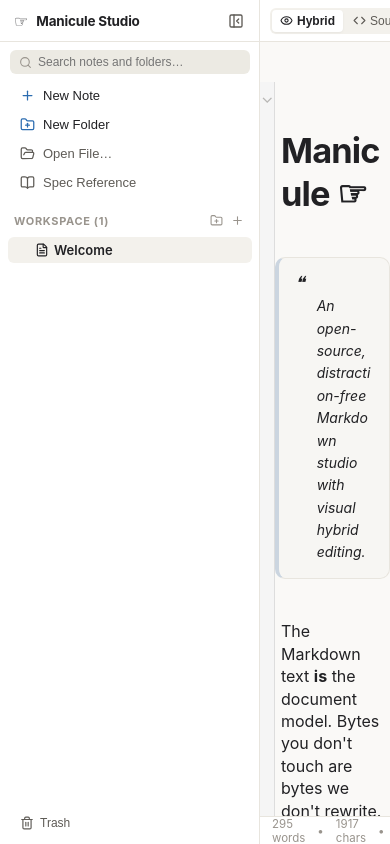
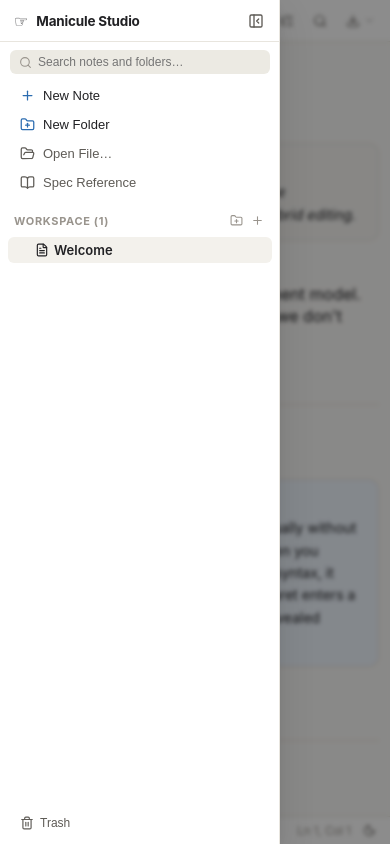
Before and after one commit to swsarancodes/Asterism, a React (Vite) app: page / in a window 390 px wide. Built offline with nearby package versions, Linux system fonts and the light colour scheme.

Commit message:
fix(ui): improve responsive layout across TabBar, Sidebar, Outline, and StatusBar

```diff
--- a/src/App.tsx
+++ b/src/App.tsx
@@ -12,6 +12,16 @@
 export const App: React.FC = () => {
   const theme = useSettingsStore((s) => s.theme);
   const mode = useSettingsStore((s) => s.mode);
+
+  const [isMobile, setIsMobile] = React.useState(
+    typeof window !== 'undefined' ? window.innerWidth < 768 : false
+  );
+
+  React.useEffect(() => {
+    const handleResize = () => setIsMobile(window.innerWidth < 768);
+    window.addEventListener('resize', handleResize);
+    return () => window.removeEventListener('resize', handleResize);
+  }, []);
 
   // Sync theme to root attribute
   useEffect(() => {
@@ -37,6 +47,7 @@
       <div
         style={{
           flex: 1,
+          minWidth: 0,
           display: 'flex',
           flexDirection: 'column',
           height: '100%',
@@ -47,18 +58,37 @@
         <TabBar />
 
         {/* Editor & Outline Area */}
-        <div style={{ flex: 1, position: 'relative', overflow: 'hidden', display: 'flex' }}>
+        <div style={{ flex: 1, minWidth: 0, position: 'relative', overflow: 'hidden', display: 'flex' }}>
           {mode === 'split' ? (
-            <>
-              <div style={{ flex: 1, height: '100%', borderRight: '1px solid var(--as-border)' }}>
+            <div
+              style={{
+                flex: 1,
+                minWidth: 0,
+                display: 'flex',
+                flexDirection: isMobile ? 'column' : 'row',
+                height: '100%',
+                width: '100%',
+                overflow: 'hidden',
+              }}
+            >
+              <div
+                style={{
+                  flex: 1,
+                  minWidth: 0,
+                  height: isMobile ? '50%' : '100%',
+                  borderRight: isMobile ? 'none' : '1px solid var(--as-border)',
+                  borderBottom: isMobile ? '1px solid var(--as-border)' : 'none',
+                  overflow: 'hidden',
+                }}
+              >
                 <EditorPane modeOverride="hybrid" />
               </div>
-              <div style={{ flex: 1, height: '100%' }}>
+              <div style={{ flex: 1, minWidth: 0, height: isMobile ? '50%' : '100%', overflow: 'hidden' }}>
                 <EditorPane modeOverride="source" />
               </div>
-            </>
+            </div>
           ) : (
-            <div style={{ flex: 1, height: '100%', overflow: 'hidden' }}>
+            <div style={{ flex: 1, minWidth: 0, height: '100%', overflow: 'hidden' }}>
               <EditorPane />
             </div>
           )}
--- a/src/app/components/DocumentOutline.tsx
+++ b/src/app/components/DocumentOutline.tsx
@@ -80,6 +80,16 @@
 
   const [activeHeadingId, setActiveHeadingId] = React.useState<string | null>(null);
 
+  const [isCompact, setIsCompact] = React.useState(
+    typeof window !== 'undefined' ? window.innerWidth < 960 : false
+  );
+
+  React.useEffect(() => {
+    const handleResize = () => setIsCompact(window.innerWidth < 960);
+    window.addEventListener('resize', handleResize);
+    return () => window.removeEventListener('resize', handleResize);
+  }, []);
+
   // Scroll spy & cursor tracking observer
   React.useEffect(() => {
     const scroller = typeof document !== 'undefined' ? document.querySelector('.cm-scroller') : null;
@@ -119,13 +129,27 @@
         detail: { line: heading.line, pos: heading.pos },
       })
     );
+    if (isCompact) {
+      toggleOutline();
+    }
   };
 
   return (
+    <>
+      {/* Backdrop for compact viewports */}
+      {isCompact && (
+        <div
+          className="as-outline-backdrop"
+          onClick={toggleOutline}
+          aria-hidden="true"
+        />
+      )}
       <aside
         aria-label="Document Outline"
+        className="as-outline-drawer"
         style={{
-        width: '260px',
+          width: isCompact ? '280px' : '260px',
+          maxWidth: '85vw',
           height: '100%',
           backgroundColor: 'var(--as-bg-surface)',
           borderLeft: '1px solid var(--as-border)',
@@ -133,7 +157,12 @@
           flexDirection: 'column',
           flexShrink: 0,
           userSelect: 'none',
-        zIndex: 10,
+          zIndex: isCompact ? 40 : 10,
+          position: isCompact ? 'absolute' : 'relative',
+          right: 0,
+          top: 0,
+          bottom: 0,
+          boxShadow: isCompact ? 'var(--as-shadow-lg, 0 8px 30px rgba(0,0,0,0.2))' : 'none',
           animation: 'fadeIn 0.15s ease',
         }}
       >
@@ -309,5 +338,6 @@
         </div>
       </div>
     </aside>
+    </>
   );
 };
--- a/src/app/components/FloatingToolbar.tsx
+++ b/src/app/components/FloatingToolbar.tsx
@@ -132,13 +132,20 @@
     }
   };
 
+  const clampedLeft = typeof window !== 'undefined'
+    ? Math.max(140, Math.min(position.left, window.innerWidth - 140))
+    : position.left;
+  const clampedTop = Math.max(50, position.top);
+
   return (
     <div
       style={{
         position: 'fixed',
-        top: `${position.top}px`,
-        left: `${position.left}px`,
+        top: `${clampedTop}px`,
+        left: `${clampedLeft}px`,
         transform: 'translate(-50%, -100%) translateY(-10px)',
+        maxWidth: 'calc(100vw - 20px)',
+        overflowX: 'auto',
         zIndex: 9000,
         display: 'flex',
         alignItems: 'center',
--- a/src/app/components/Sidebar.tsx
+++ b/src/app/components/Sidebar.tsx
@@ -40,6 +40,18 @@
 
   const sidebarOpen = useSettingsStore((s) => s.sidebarOpen);
   const toggleSidebar = useSettingsStore((s) => s.toggleSidebar);
+
+  const [isCompact, setIsCompact] = useState(
+    typeof window !== 'undefined' ? window.innerWidth < 768 : false
+  );
+
+  useEffect(() => {
+    const handleResize = () => {
+      setIsCompact(window.innerWidth < 768);
+    };
+    window.addEventListener('resize', handleResize);
+    return () => window.removeEventListener('resize', handleResize);
+  }, []);
 
   const [query, setQuery] = useState('');
   const [searchFocused, setSearchFocused] = useState(false);
@@ -459,7 +471,10 @@
                   setDraggedItemId(null);
                   setDropTargetId(null);
                 }}
-                onClick={() => setActiveDoc(doc.id)}
+                onClick={() => {
+                  setActiveDoc(doc.id);
+                  if (isCompact) toggleSidebar();
+                }}
                 onDoubleClick={(e) => handleStartRename(doc.id, doc.meta.fileName, 'doc', e)}
                 style={{
                   display: 'flex',
@@ -657,11 +672,22 @@
   };
 
   return (
+    <>
+      {/* Mobile/Compact Backdrop */}
+      {sidebarOpen && isCompact && (
+        <div
+          className="as-sidebar-backdrop"
+          onClick={toggleSidebar}
+          aria-hidden="true"
+        />
+      )}
       <aside
         aria-label="File Navigation"
+        className="as-sidebar"
         style={{
-        width: sidebarOpen ? '260px' : '0px',
-        minWidth: sidebarOpen ? '260px' : '0px',
+          width: sidebarOpen ? (isCompact ? '280px' : '260px') : '0px',
+          minWidth: sidebarOpen ? (isCompact ? '280px' : '260px') : '0px',
+          maxWidth: isCompact ? '85vw' : '260px',
           height: '100%',
           backgroundColor: 'var(--as-bg-surface)',
           borderRight: sidebarOpen ? '1px solid var(--as-border)' : 'none',
@@ -669,13 +695,19 @@
           flexDirection: 'column',
           transition: 'all var(--as-transition-normal)',
           overflow: 'hidden',
-        zIndex: 20,
+          zIndex: isCompact ? 100 : 20,
+          position: isCompact ? 'fixed' : 'relative',
+          left: 0,
+          top: 0,
+          bottom: 0,
+          boxShadow: isCompact && sidebarOpen ? 'var(--as-shadow-lg, 0 10px 30px rgba(0,0,0,0.25))' : 'none',
           flexShrink: 0,
         }}
       >
         <div
           style={{
-          width: '260px',
+            width: isCompact ? '280px' : '260px',
+            maxWidth: isCompact ? '85vw' : '260px',
             height: '100%',
             display: 'flex',
             flexDirection: 'column',
@@ -999,7 +1031,10 @@
                 return (
                   <div
                     key={`search-doc-${doc.id}`}
-                    onClick={() => setActiveDoc(doc.id)}
+                    onClick={() => {
+                      setActiveDoc(doc.id);
+                      if (isCompact) toggleSidebar();
+                    }}
                     style={{
                       display: 'flex',
                       alignItems: 'center',
@@ -1144,5 +1179,6 @@
       {/* Trash Recovery Modal */}
       <TrashModal isOpen={trashOpen} onClose={() => setTrashOpen(false)} />
     </aside>
+    </>
   );
 };
--- a/src/app/components/SlashCommandMenu.tsx
+++ b/src/app/components/SlashCommandMenu.tsx
@@ -351,15 +351,23 @@
 
   if (!isOpen || !position || !view || !slashRange) return null;
 
+  const menuLeft = typeof window !== 'undefined'
+    ? Math.max(10, Math.min(position.left, window.innerWidth - 305))
+    : position.left;
+  const menuTop = typeof window !== 'undefined'
+    ? Math.max(10, Math.min(position.top + 24, window.innerHeight - 350))
+    : position.top + 24;
+
   return (
     <div
       ref={listRef}
       style={{
         position: 'fixed',
-        top: `${position.top + 24}px`,
-        left: `${Math.min(position.left, window.innerWidth - 320)}px`,
+        top: `${menuTop}px`,
+        left: `${menuLeft}px`,
         zIndex: 9500,
         width: '290px',
+        maxWidth: 'calc(100vw - 20px)',
         maxHeight: '340px',
         backgroundColor: 'var(--as-bg-surface)',
         border: '1px solid var(--as-border)',
--- a/src/app/components/StatusBar.tsx
+++ b/src/app/components/StatusBar.tsx
@@ -38,23 +38,32 @@
       }}
     >
       {/* Left side: word statistics */}
-      <div style={{ display: 'flex', alignItems: 'center', gap: '12px' }}>
+      <div
+        style={{
+          display: 'flex',
+          alignItems: 'center',
+          gap: '8px',
+          minWidth: 0,
+          overflow: 'hidden',
+          whiteSpace: 'nowrap',
+        }}
+      >
         <span>
           {wordCount} {wordCount === 1 ? 'word' : 'words'}
         </span>
-        <span>•</span>
-        <span>{charCount} chars</span>
-        <span>•</span>
-        <span>{readingTime} min read</span>
+        <span className="as-status-extra">•</span>
+        <span className="as-status-extra">{charCount} chars</span>
+        <span className="as-status-extra">•</span>
+        <span className="as-status-extra">{readingTime} min read</span>
       </div>
 
       {/* Right side: cursor coordinates, encoding, theme */}
-      <div style={{ display: 'flex', alignItems: 'center', gap: '14px' }}>
+      <div style={{ display: 'flex', alignItems: 'center', gap: '10px', flexShrink: 0 }}>
         <span>
           Ln {line}, Col {col}
         </span>
-        <span>•</span>
-        <span>
+        <span className="as-status-extra">•</span>
+        <span className="as-status-extra">
           {lineEnding === 'crlf' ? 'CRLF' : 'LF'} • UTF-8
         </span>
 
--- a/src/app/components/TabBar.tsx
+++ b/src/app/components/TabBar.tsx
@@ -87,6 +87,7 @@
 
   return (
     <div
+      className="as-tabbar"
       style={{
         display: 'flex',
         alignItems: 'center',
@@ -94,19 +95,30 @@
         height: '42px',
         borderBottom: '1px solid var(--as-border)',
         backgroundColor: 'var(--as-bg-surface)',
-        padding: '0 10px',
+        padding: '0 8px',
         userSelect: 'none',
         flexShrink: 0,
+        overflow: 'hidden',
       }}
     >
-      {/* Left side: Expand sidebar button (when collapsed) + Tabs */}
-      <div style={{ display: 'flex', alignItems: 'center', gap: '4px', overflowX: 'auto' }}>
-        {/* Top-Left Expand Sidebar Button when collapsed */}
-        {!sidebarOpen && (
+      {/* Left side: Sidebar toggle button + Scrollable Tabs */}
+      <div
+        className="as-tabbar-left"
+        style={{
+          display: 'flex',
+          alignItems: 'center',
+          gap: '4px',
+          flex: 1,
+          minWidth: 0,
+          overflow: 'hidden',
+          marginRight: '6px',
+        }}
+      >
+        {/* Sidebar Toggle Button */}
         <button
           type="button"
-            aria-label="Expand sidebar (⌘\)"
-            title="Expand sidebar (⌘\)"
+          aria-label={sidebarOpen ? 'Collapse sidebar (⌘\\)' : 'Expand sidebar (⌘\\)'}
+          title={sidebarOpen ? 'Collapse sidebar (⌘\\)' : 'Expand sidebar (⌘\\)'}
           onClick={toggleSidebar}
           style={{
             display: 'flex',
@@ -116,10 +128,11 @@
             height: '28px',
             borderRadius: 'var(--as-radius-sm)',
             border: 'none',
-              backgroundColor: 'transparent',
-              color: 'var(--as-text-muted)',
+            backgroundColor: !sidebarOpen ? 'var(--as-bg-subtle)' : 'transparent',
+            color: !sidebarOpen ? 'var(--as-accent)' : 'var(--as-text-muted)',
             cursor: 'pointer',
-              marginRight: '6px',
+            flexShrink: 0,
+            marginRight: '4px',
             transition: 'all var(--as-transition-fast)',
           }}
           onMouseEnter={(e) => {
@@ -127,14 +140,26 @@
             e.currentTarget.style.color = 'var(--as-text)';
           }}
           onMouseLeave={(e) => {
-              e.currentTarget.style.backgroundColor = 'transparent';
-              e.currentTarget.style.color = 'var(--as-text-muted)';
+            e.currentTarget.style.backgroundColor = !sidebarOpen ? 'var(--as-bg-subtle)' : 'transparent';
+            e.currentTarget.style.color = !sidebarOpen ? 'var(--as-accent)' : 'var(--as-text-muted)';
           }}
         >
           <PanelLeft size={16} />
         </button>
-        )}
 
+        {/* Scrollable Tabs */}
+        <div
+          className="as-tab-scroll-container"
+          style={{
+            display: 'flex',
+            alignItems: 'center',
+            gap: '4px',
+            overflowX: 'auto',
+            overflowY: 'hidden',
+            flex: 1,
+            minWidth: 0,
+          }}
+        >
           {documents
             .filter((doc) => !doc.deletedAt)
             .map((doc) => {
@@ -146,11 +171,12 @@
                   key={doc.id}
                   onClick={() => setActiveDoc(doc.id)}
                   onDoubleClick={(e) => handleStartRename(doc.id, doc.meta.fileName, e)}
+                  className="as-tab-item"
                   style={{
                     display: 'flex',
                     alignItems: 'center',
                     gap: '6px',
-                padding: '5px 12px',
+                    padding: '5px 10px',
                     borderRadius: 'var(--as-radius-sm)',
                     fontSize: '13px',
                     fontWeight: isActive ? 600 : 400,
@@ -158,6 +184,10 @@
                     backgroundColor: isActive ? 'var(--as-bg-subtle)' : 'transparent',
                     cursor: 'pointer',
                     transition: 'all var(--as-transition-fast)',
+                    flexShrink: 0,
+                    whiteSpace: 'nowrap',
+                    maxWidth: '180px',
+                    minWidth: '50px',
                   }}
                   onMouseEnter={(e) => {
                     if (!isActive) e.currentTarget.style.backgroundColor = 'var(--as-bg-hover)';
@@ -166,7 +196,7 @@
                     if (!isActive) e.currentTarget.style.backgroundColor = 'transparent';
                   }}
                 >
-              <FileText size={14} style={{ opacity: isActive ? 1 : 0.7 }} />
+                  <FileText size={14} style={{ opacity: isActive ? 1 : 0.7, flexShrink: 0 }} />
 
                   {isEditing ? (
                     <input
@@ -202,7 +232,16 @@
                       }}
                     />
                   ) : (
-                <span title={`${doc.meta.fileName} (Double-click to rename)`}>
+                    <span
+                      title={`${doc.meta.fileName} (Double-click to rename)`}
+                      style={{
+                        overflow: 'hidden',
+                        textOverflow: 'ellipsis',
+                        whiteSpace: 'nowrap',
+                        flex: 1,
+                        minWidth: 0,
+                      }}
+                    >
                       {formatDisplayName(doc.meta.fileName)}
                     </span>
                   )}
@@ -221,8 +260,12 @@
                         cursor: 'pointer',
                         display: 'flex',
                         alignItems: 'center',
+                        justifyContent: 'center',
                         color: 'inherit',
                         opacity: 0.6,
+                        flexShrink: 0,
+                        width: '14px',
+                        height: '14px',
                       }}
                       onMouseEnter={(e) => (e.currentTarget.style.opacity = '1')}
                       onMouseLeave={(e) => (e.currentTarget.style.opacity = '0.6')}
@@ -247,6 +290,7 @@
               borderRadius: '4px',
               display: 'flex',
               alignItems: 'center',
+              flexShrink: 0,
             }}
             onMouseEnter={(e) => {
               e.currentTarget.style.backgroundColor = 'var(--as-bg-hover)';
@@ -260,9 +304,18 @@
             <Plus size={16} />
           </button>
         </div>
+      </div>
 
-      {/* Right side: Mode Switcher & Outline */}
-      <div style={{ display: 'flex', alignItems: 'center', gap: '6px' }}>
+      {/* Right side: Mode Switcher & Actions */}
+      <div
+        className="as-tabbar-right"
+        style={{
+          display: 'flex',
+          alignItems: 'center',
+          gap: '5px',
+          flexShrink: 0,
+        }}
+      >
         <div
           style={{
             display: 'flex',
@@ -271,6 +324,7 @@
             borderRadius: 'var(--as-radius-sm)',
             padding: '2px',
             gap: '2px',
+            flexShrink: 0,
           }}
         >
           {(
@@ -286,6 +340,7 @@
               <button
                 key={item.id}
                 type="button"
+                className="as-view-mode-btn"
                 onClick={() => setMode(item.id)}
                 title={`${item.label} Mode (${item.shortcut})`}
                 style={{
@@ -302,10 +357,11 @@
                   boxShadow: isSelected ? 'var(--as-shadow-sm)' : 'none',
                   cursor: 'pointer',
                   transition: 'all var(--as-transition-fast)',
+                  flexShrink: 0,
                 }}
               >
-                <Icon size={13} />
-                <span>{item.label}</span>
+                <Icon size={13} style={{ flexShrink: 0 }} />
+                <span className="as-view-mode-label">{item.label}</span>
               </button>
             );
           })}
@@ -314,6 +370,7 @@
         {/* Outline Button */}
         <button
           type="button"
+          className="as-tabbar-action-btn"
           onClick={toggleOutline}
           title="Document Outline (⌘⇧O)"
           style={{
@@ -330,6 +387,7 @@
             boxShadow: outlineOpen ? 'var(--as-shadow-sm)' : 'none',
             cursor: 'pointer',
             transition: 'all var(--as-transition-fast)',
+            flexShrink: 0,
           }}
           onMouseEnter={(e) => {
             if (!outlineOpen) {
@@ -344,13 +402,14 @@
             }
           }}
         >
-          <ListTree size={14} />
-          <span>Outline</span>
+          <ListTree size={14} style={{ flexShrink: 0 }} />
+          <span className="as-tabbar-btn-label">Outline</span>
         </button>
 
         {/* Full-Text Search Button */}
         <button
           type="button"
+          className="as-tabbar-action-btn"
           onClick={toggleSearchModal}
           title="Full-Text Search (⌘⇧F)"
           style={{
@@ -366,6 +425,7 @@
             backgroundColor: 'transparent',
             cursor: 'pointer',
             transition: 'all var(--as-transition-fast)',
+            flexShrink: 0,
           }}
           onMouseEnter={(e) => {
             e.currentTarget.style.backgroundColor = 'var(--as-bg-subtle)';
@@ -376,14 +436,15 @@
             e.currentTarget.style.color = 'var(--as-text-muted)';
           }}
         >
-          <Search size={14} />
-          <span>Search</span>
+          <Search size={14} style={{ flexShrink: 0 }} />
+          <span className="as-tabbar-btn-label">Search</span>
         </button>
 
         {/* Export Dropdown */}
-        <div ref={exportRef} style={{ position: 'relative' }}>
+        <div ref={exportRef} style={{ position: 'relative', flexShrink: 0 }}>
           <button
             type="button"
+            className="as-tabbar-action-btn"
             onClick={() => setExportMenuOpen(!exportMenuOpen)}
             title="Export Document (⌘P for PDF)"
             style={{
@@ -399,6 +460,7 @@
               backgroundColor: exportMenuOpen ? 'var(--as-bg-subtle)' : 'transparent',
               cursor: 'pointer',
               transition: 'all var(--as-transition-fast)',
+              flexShrink: 0,
             }}
             onMouseEnter={(e) => {
               if (!exportMenuOpen) {
@@ -413,9 +475,9 @@
               }
             }}
           >
-            <Download size={14} />
-            <span>Export</span>
-            <ChevronDown size={11} style={{ opacity: 0.7 }} />
+            <Download size={14} style={{ flexShrink: 0 }} />
+            <span className="as-tabbar-btn-label">Export</span>
+            <ChevronDown size={11} style={{ opacity: 0.7, flexShrink: 0 }} />
           </button>
 
           {exportMenuOpen && (
--- a/src/editor/theme/base.css
+++ b/src/editor/theme/base.css
@@ -917,6 +917,92 @@
   font-size: 10px;
 }
 
+/* ==========================================================================
+   Responsive UI & Layout Styles
+   ========================================================================== */
+
+/* Hide scrollbars for clean overflow */
+.as-tab-scroll-container::-webkit-scrollbar {
+  display: none;
+}
+.as-tab-scroll-container {
+  -ms-overflow-style: none;
+  scrollbar-width: none;
+}
+
+/* Mobile & Overlay Drawers */
+.as-sidebar-backdrop {
+  position: fixed;
+  inset: 0;
+  background-color: rgba(0, 0, 0, 0.45);
+  backdrop-filter: blur(2px);
+  z-index: 90;
+  animation: fadeIn 0.15s ease;
+}
+
+.as-outline-backdrop {
+  position: absolute;
+  inset: 0;
+  background-color: rgba(0, 0, 0, 0.25);
+  backdrop-filter: blur(1px);
+  z-index: 35;
+  animation: fadeIn 0.15s ease;
+}
+
+/* Breakpoint: <= 960px (Laptops / Half-Screen Windows) */
+@media (max-width: 960px) {
+  .as-tabbar-btn-label {
+    display: none !important;
+  }
+  .as-tabbar-action-btn {
+    padding: 5px 7px !important;
+  }
+}
+
+/* Breakpoint: <= 768px (Tablets / Narrow Windows) */
+@media (max-width: 768px) {
+  .as-view-mode-label {
+    display: none !important;
+  }
+  .as-view-mode-btn {
+    padding: 4px 6px !important;
+  }
+  .cm-content {
+    padding: 0 16px 140px 16px !important;
+  }
+  .cm-scroller {
+    padding: 16px 0 !important;
+  }
+  .as-table-split {
+    grid-template-columns: 1fr !important;
+  }
+  .as-table-editor-wrapper {
+    border-right: none !important;
+    border-bottom: 1px solid var(--as-border);
+  }
+  .as-diagram-split {
+    grid-template-columns: 1fr !important;
+  }
+  .as-diagram-editor-wrapper {
+    border-right: none !important;
+    border-bottom: 1px solid var(--as-border);
+  }
+}
+
+/* Breakpoint: <= 640px (Mobile / Compact Windows) */
+@media (max-width: 640px) {
+  .as-status-extra {
+    display: none !important;
+  }
+  .cm-content {
+    padding: 0 12px 100px 12px !important;
+  }
+  .as-tab-item {
+    max-width: 130px !important;
+    padding: 4px 8px !important;
+  }
+}
+
 /* Print & PDF Export Styling */
 @media print {
   body, html {
```
Lines whose indentation alone changed are shown as unchanged.
